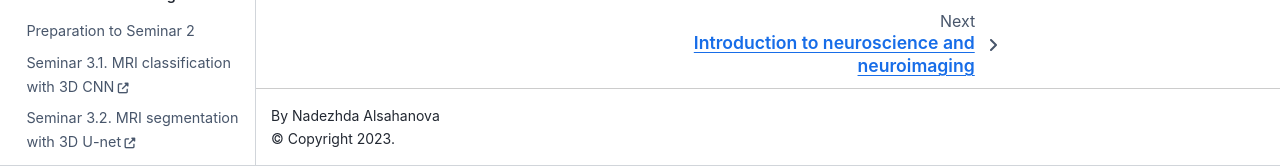
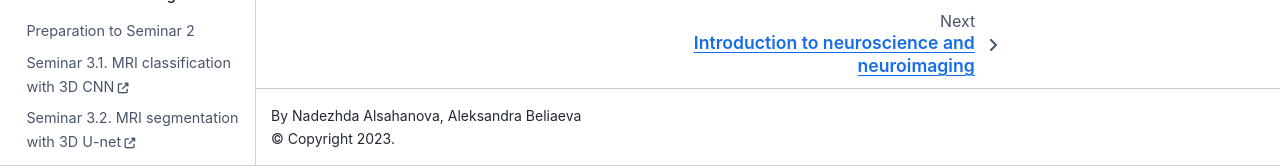
Before and after one commit to BIMAI-lab/NEUROML_course, a Jupyter Book: the page built from intro.md, in a window 1280 px wide and 900 px high, scrolled down 1513 px. Shown: the part 734-900 px from the top of the window. Built offline with Jupyter Book 1.0.4 settings and Sphinx 7.4.7 and the Sphinx Book theme 1.1.4, drawn with Linux system fonts in a browser that asks for light colours; pages that are not in the unit, such as notebooks, are missing from menus.

Commit message:
Update _config.yml

```diff
--- a/_config.yml
+++ b/_config.yml
@@ -2,7 +2,7 @@
 # Learn more at https://jupyterbook.org/customize/config.html
 
 title: Neuroimaging and Machine Learning for Biomedicine
-author: Nadezhda Alsahanova
+author: Nadezhda Alsahanova, Aleksandra Beliaeva
 logo: logo.png
 
 # Force re-execution of notebooks on each build.
```
